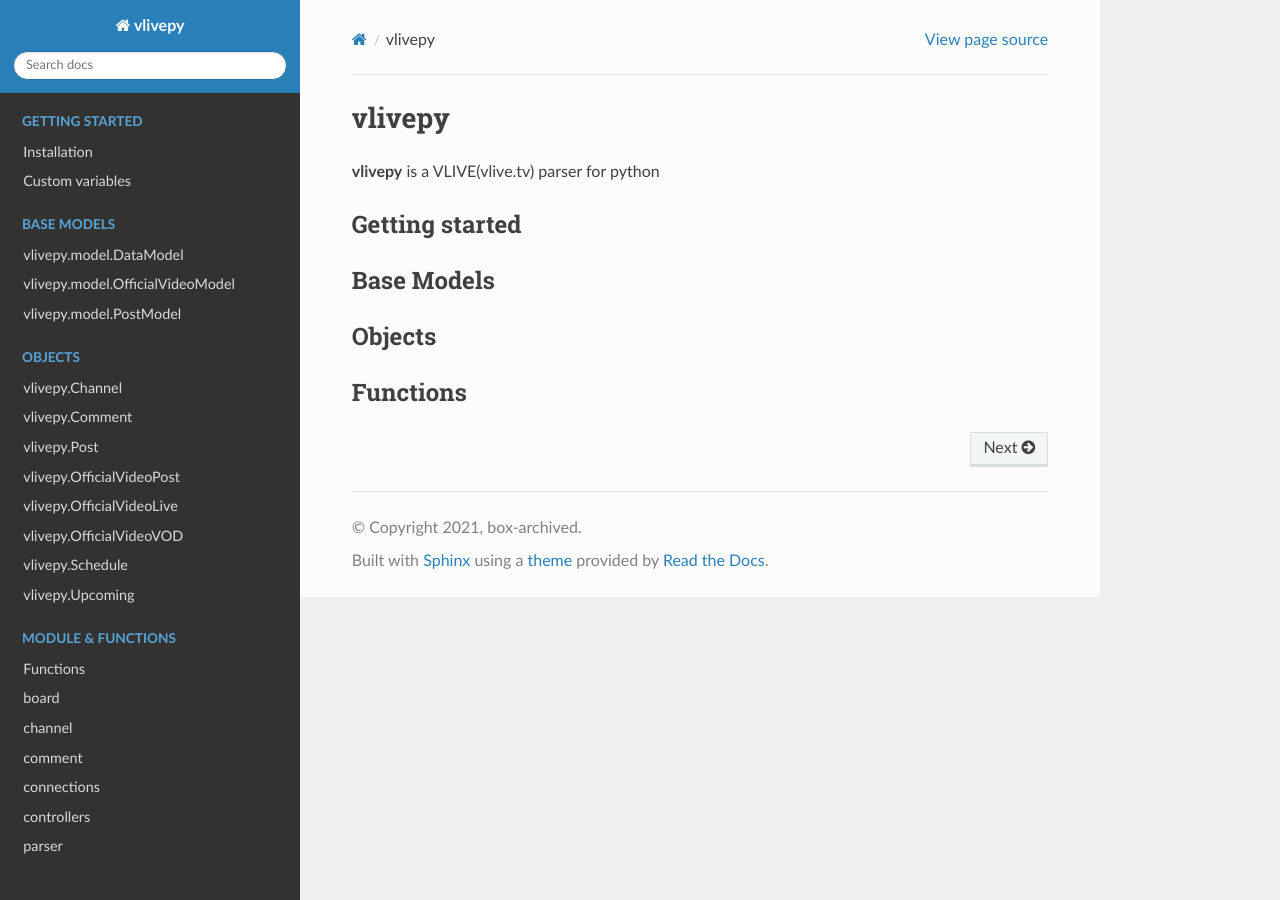
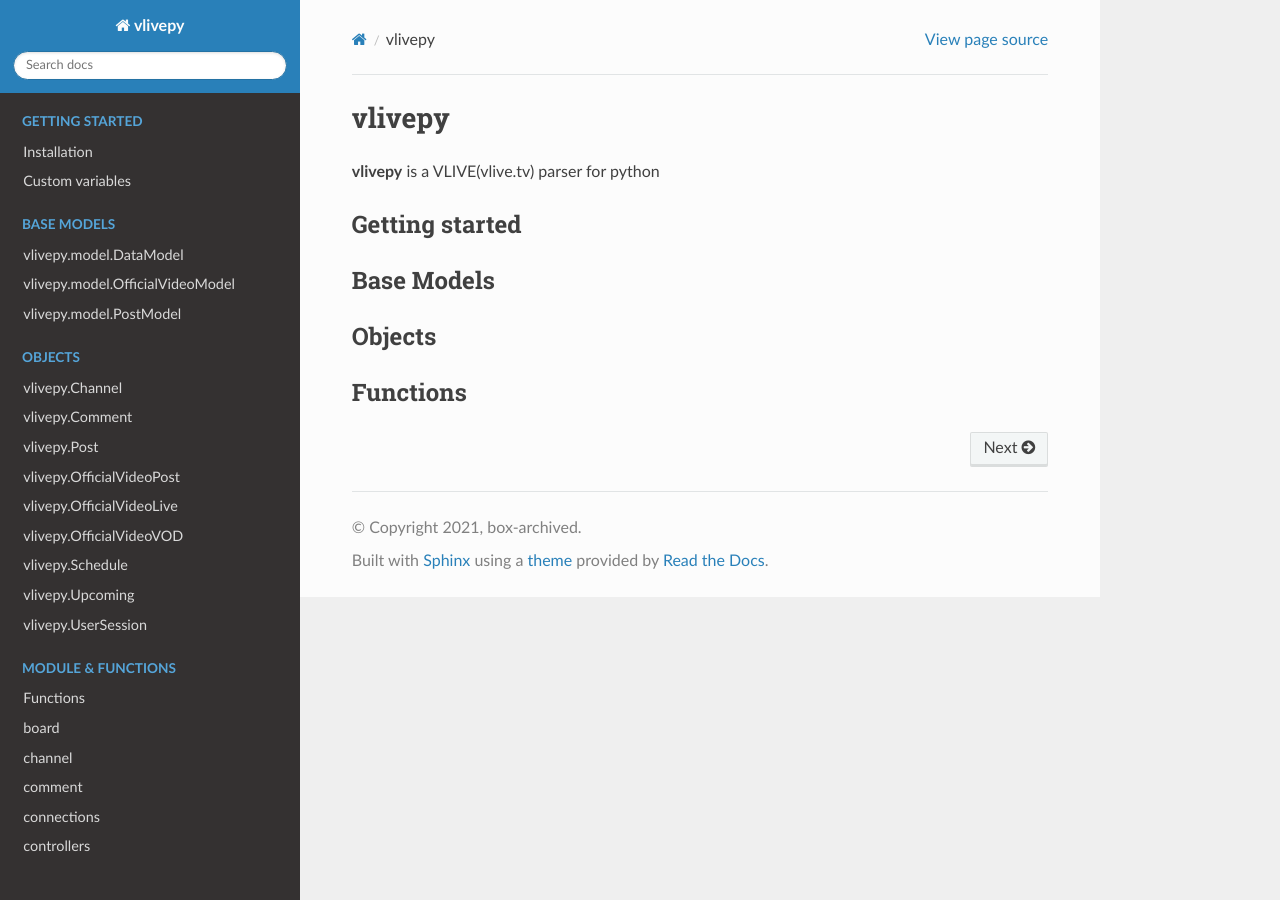
Before and after one commit to box-archived/vlive-py, a Sphinx documentation site: the page built from docs/index.rst, in a window 1280 px wide. Built offline with Sphinx 7.4.7 and the Read the Docs theme 2.0.0, drawn with Linux system fonts in a browser that asks for light colours; pages that are not in the unit, such as notebooks, are missing from menus.

Commit message:
Add UserSession doc

```diff
--- a/docs/index.rst
+++ b/docs/index.rst
@@ -42,6 +42,7 @@ Objects
     model/officialvideovod
     model/schedule
     model/upcoming
+    model/usersession
 
 Functions
 ---------
--- /dev/null
+++ b/docs/model/usersession.rst
@@ -0,0 +1,6 @@
+vlivepy.UserSession
+===================
+
+.. autoclass:: vlivepy.UserSession
+    :members:
+    :show-inheritance:
```
